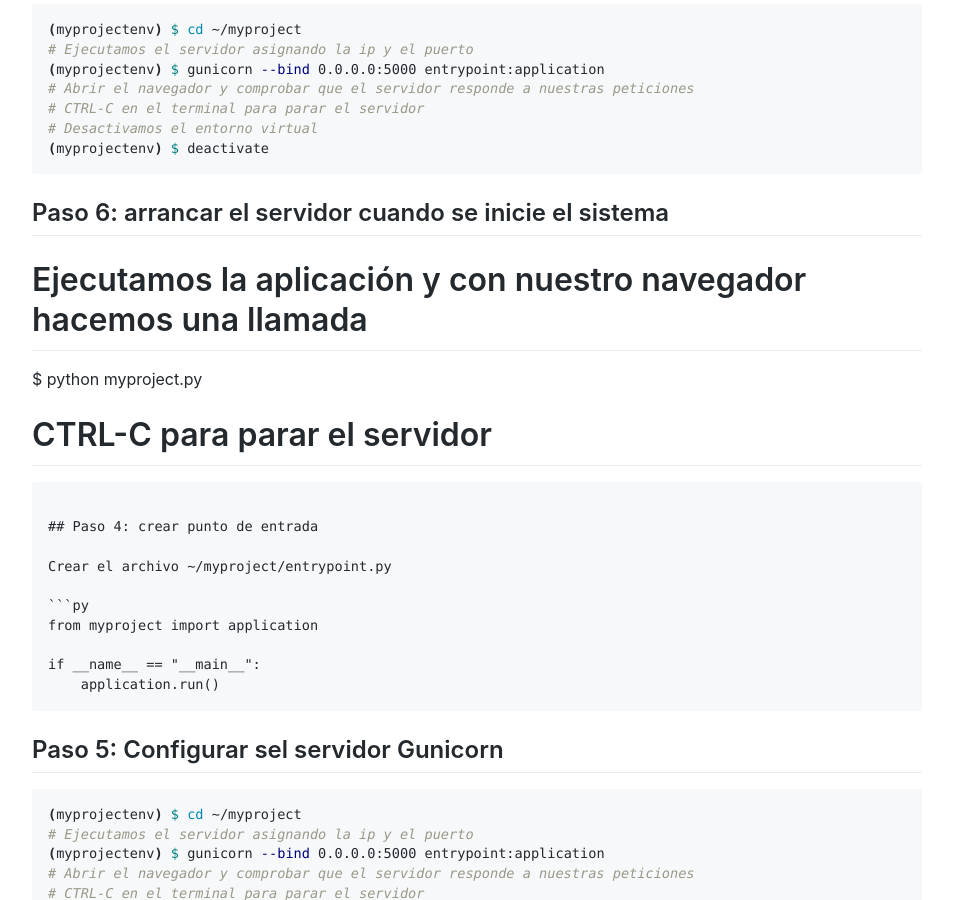
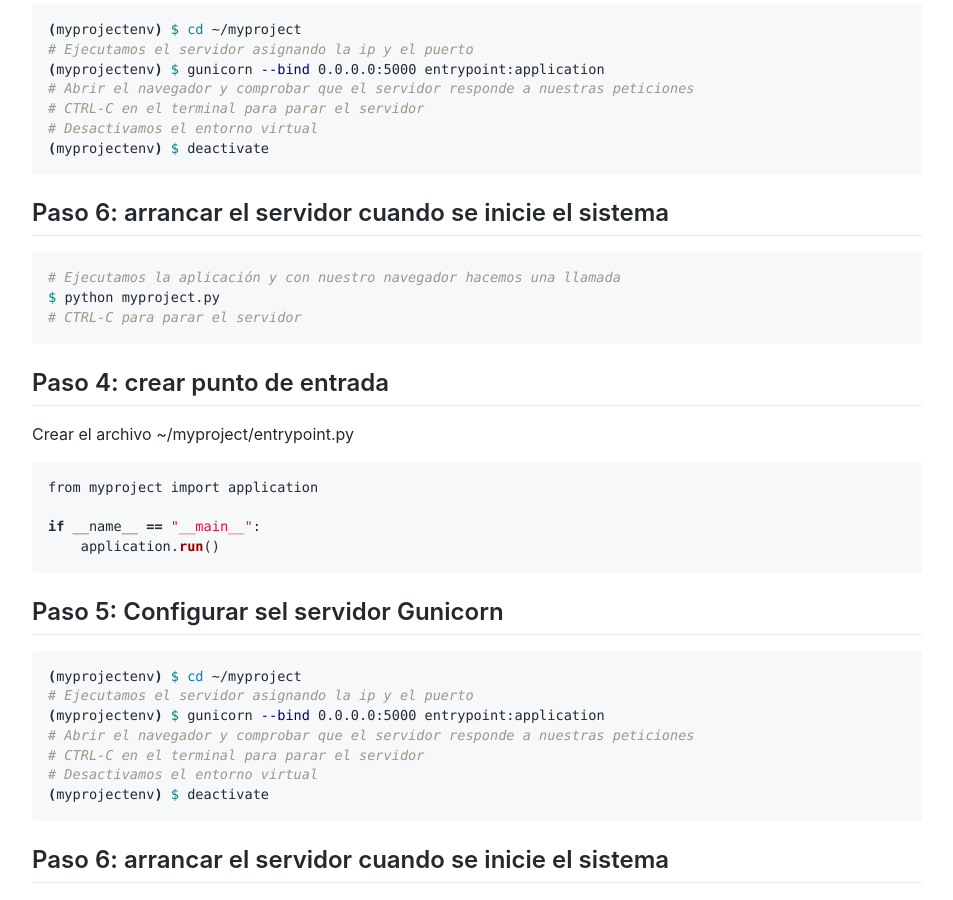
Before and after one commit to Akira3030/formacion, a Jekyll site: the page built from articulos/python-flask-gunicorn-docker.md, in a window 1280 px wide and 900 px high, scrolled down 2318 px. Shown: the whole window, without its empty margins (163-1116 px from the left). Built offline with Jekyll 4.4.1, drawn with Linux system fonts in a browser that asks for light colours; emoji names are drawn with the system emoji font.

Commit message:
Update python-flask-gunicorn-docker.md

````diff
--- a/articulos/python-flask-gunicorn-docker.md
+++ b/articulos/python-flask-gunicorn-docker.md
@@ -88,7 +88,7 @@ if __name__ == "__main__":
 
 ## Paso 6: arrancar el servidor cuando se inicie el sistema
 
-
+```sh
 # Ejecutamos la aplicación y con nuestro navegador hacemos una llamada
 $ python myproject.py
 # CTRL-C para parar el servidor
````
